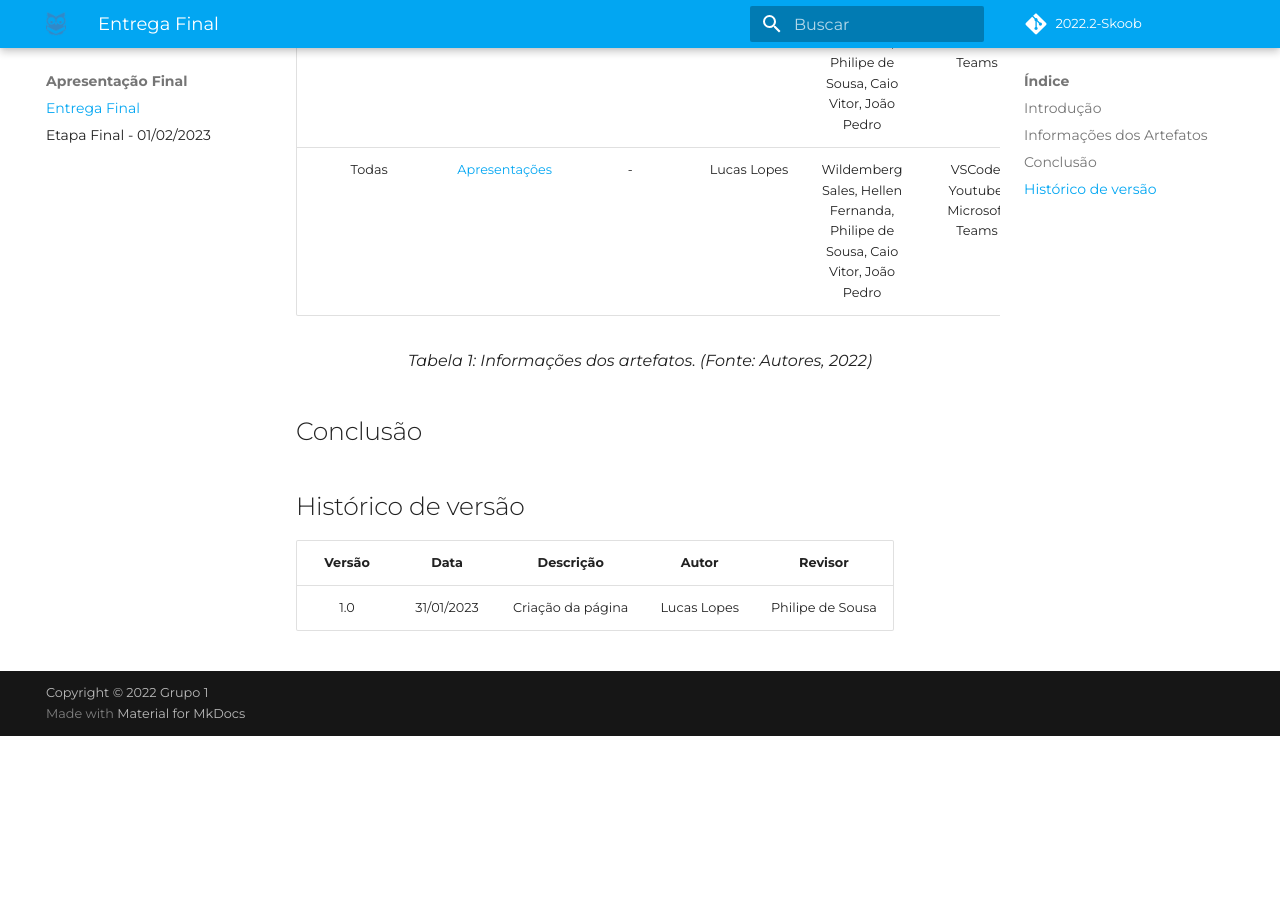
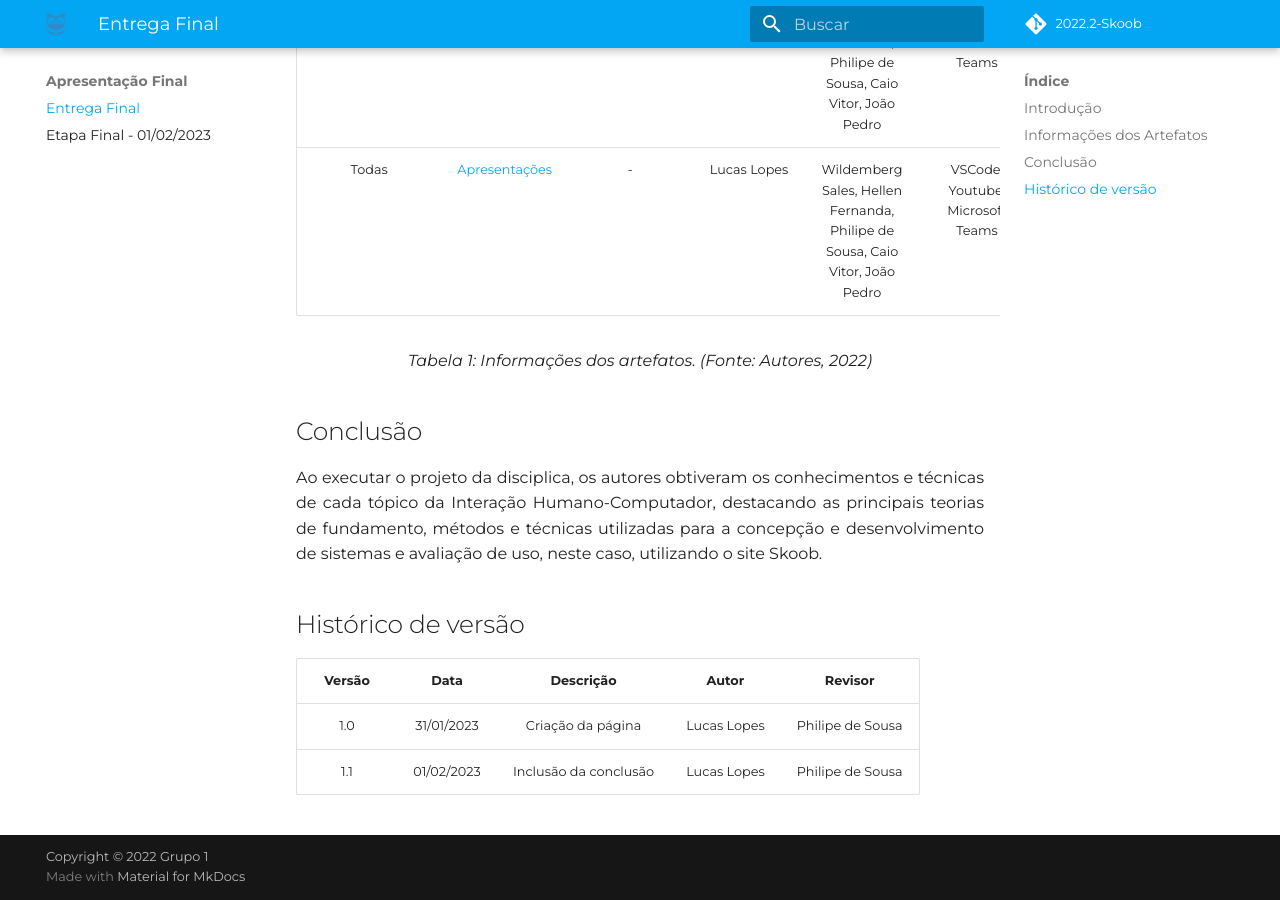
Before and after one commit to Interacao-Humano-Computador/2022.2-Skoob, an MkDocs documentation site: the page built from docs/entrega-final/entrega-final.md, in a window 1280 px wide and 900 px high, scrolled down 3679 px. Built offline with MkDocs 1.6.1 and Material for MkDocs 9.7.7, drawn with Linux system fonts in a browser that asks for light colours; some web fonts are replaced; comment, search, counter and statistics services are not loaded; before the commit the page ends 4415 px from its top, so only the background shows below that.

Commit message:
Inclusão da conclusão
Signed-off-by: luclopesr <luclopesr@gmail.com>

```diff
--- a/docs/entrega-final/entrega-final.md
+++ b/docs/entrega-final/entrega-final.md
@@ -41,9 +41,10 @@
 <figcaption align="center">Tabela 1: Informações dos artefatos. (Fonte: Autores, 2022)</figcaption>
 
 ## Conclusão
-<p align="justify"></p>
+<p align="justify">Ao executar o projeto da disciplica, os autores obtiveram os conhecimentos e técnicas de cada tópico da Interação Humano-Computador, destacando as principais teorias de fundamento, métodos e técnicas utilizadas para a concepção e desenvolvimento de sistemas e avaliação de uso, neste caso, utilizando o site Skoob.</p>
 
 ## Histórico de versão
 | Versão | Data | Descrição | Autor | Revisor |
 | :----: | :--: | :-------: | :---: | :-----: |
 | 1.0 | 31/01/2023 | Criação da página | Lucas Lopes | Philipe de Sousa |
+| 1.1 | 01/02/2023 | Inclusão da conclusão | Lucas Lopes | Philipe de Sousa |
```
